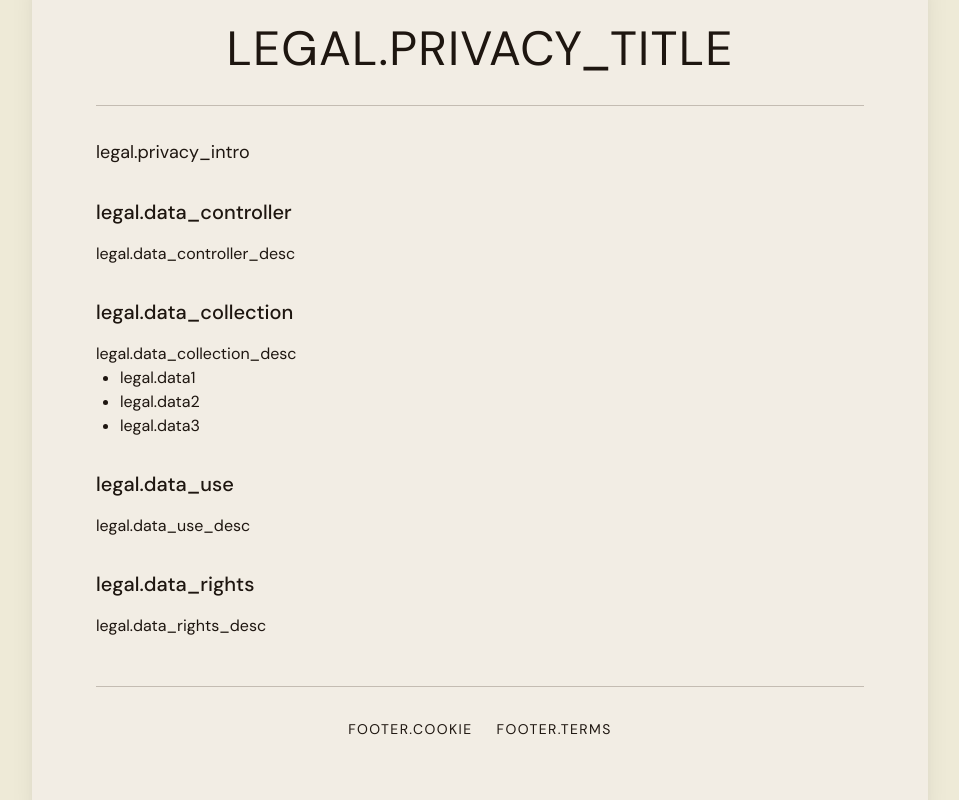
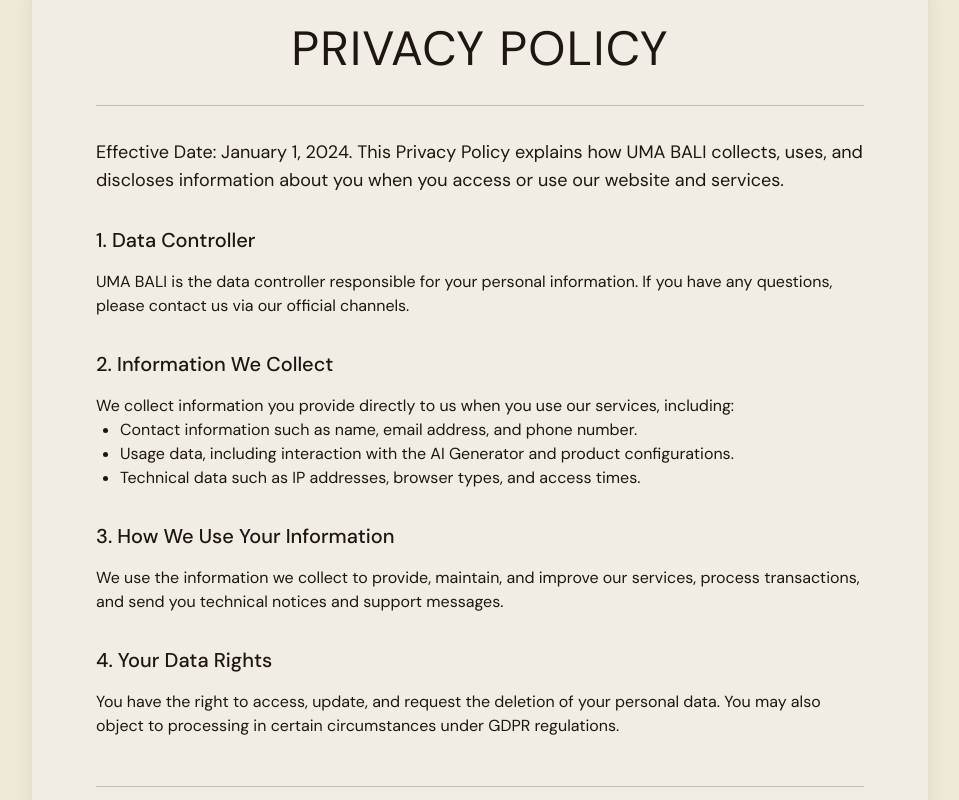
Before and after one commit to cesarenegro/Uma_Bali, a React (Vite) app in the folder frontend/: page /privacy-policy in a window 1280 px wide. Shown: the part 280-1080 px from the top of the page, without its empty margins (160-1119 px from the left). Built offline with nearby package versions, Linux system fonts and the light colour scheme; a web font is replaced by a local one.

Commit message:
Fill legal pages (Privacy, Cookie, Terms) with valid standard boilerplate translations in EN and CS. Fix incorrect footer key usage in legal page links.

```diff
--- a/frontend/src/i18n/locales/cs/common.json
+++ b/frontend/src/i18n/locales/cs/common.json
@@ -144,5 +144,39 @@
     "result_placeholder": "[Zde se objeví vygenerovaný obrázek]",
     "error_loading": "Chyba při načítání scény.",
     "start_over": "Začít znovu"
+  },
+  "legal": {
+    "privacy_title": "Zásady ochrany osobních údajů",
+    "privacy_intro": "Datum účinnosti: 1. ledna 2024. Tyto Zásady ochrany osobních údajů vysvětlují, jak UMA BALI shromažďuje, používá a zveřejňuje informace o vás, když přistupujete nebo využíváte náš web a služby.",
+    "data_controller": "1. Správce údajů",
+    "data_controller_desc": "UMA BALI je správce údajů odpovědný za vaše osobní informace. V případě jakýchkoliv dotazů nás prosím kontaktujte přes naše oficiální kanály.",
+    "data_collection": "2. Informace, které shromažďujeme",
+    "data_collection_desc": "Shromažďujeme informace, které nám přímo poskytujete, když používáte naše služby, včetně:",
+    "data1": "Kontaktní údaje, jako je jméno, e-mailová adresa a telefonní číslo.",
+    "data2": "Údaje o používání, včetně interakce s AI Generátorem a konfigurace produktů.",
+    "data3": "Technické údaje, jako jsou IP adresy, typy prohlížečů a časy přístupu.",
+    "data_use": "3. Jak používáme vaše informace",
+    "data_use_desc": "Shromažďované informace využíváme k poskytování, údržbě a zlepšování našich služeb, zpracování transakcí a k odesílání technických upozornění a zpráv podpory.",
+    "data_rights": "4. Vaše práva k údajům",
+    "data_rights_desc": "Máte právo na přístup k vašim osobním údajům, jejich aktualizaci a požadavek na jejich smazání. Za určitých okolností podle nařízení GDPR můžete také vznést námitku proti jejich zpracování.",
+    "cookie_what": "1. Co jsou soubory cookie",
+    "cookie_what_desc": "Cookies jsou malé textové soubory, které se dočasně ukládají do vašeho zařízení při návštěvě našeho webu. Pomáhají nám rozpoznat váš prohlížeč a pamatovat si vaše předvolby.",
+    "cookie_how": "2. Jak používáme soubory cookie",
+    "cookie_how_desc": "K vylepšení vašeho zážitku z prohlížení využíváme různé typy cookies:",
+    "cookie1": "Nezbytně nutné soubory cookie pro provoz naší platformy.",
+    "cookie2": "Analytické soubory cookie k pochopení toho, jak návštěvníci interagují s naším obsahem.",
+    "cookie3": "Funkční soubory cookie k zapamatování vašich preferencí v AI Generátoru a nastavení jazyka.",
+    "cookie_manage": "3. Správa souborů cookie",
+    "cookie_manage_desc": "Ve vašem prohlížeči můžete nastavit odmítnutí všech souborů cookie nebo upozornění na jejich odesílání. Některé části našich služeb však bez nich nemusí fungovat správně.",
+    "cookie_intro": "Vítejte v našich Zásadách používání souborů cookie. Tato stránka popisuje, jak a proč na naší platformě používáme soubory cookie a podobné technologie.",
+    "terms_intro": "Vítejte na stránkách UMA BALI. Přístupem na náš web plně souhlasíte s těmito Podmínkami použití. Pokud nesouhlasíte, náš web prosím nepoužívejte.",
+    "terms_property": "1. Práva duševního vlastnictví",
+    "terms_property_desc": "Není-li uvedeno jinak, UMA BALI a/nebo její poskytovatelé licencí vlastní práva duševního vlastnictví na veškerý digitální obsah, návrhy produktů, výstupy AI a fyzické modely na tomto webu.",
+    "terms_user_rep": "2. Prohlášení uživatele",
+    "terms_user_rep_desc": "Používáním webu a AI Generátoru prohlašujete, že všechny Vámi poskytnuté informace jsou přesné a že nebudete naši platformu využívat k žádným nezákonným nebo neoprávněným účelům.",
+    "terms_prohibited": "3. Zakázané činnosti",
+    "terms_prohibited_desc": "Nesmíte přistupovat nebo využívat web k jiným účelům, než ke kterým je určen. Scrapeování, reverzní inženýrství AI Generátoru a neoprávněné komerční využívání jsou přísně zakázány.",
+    "terms_law": "4. Rozhodné právo",
+    "terms_law_desc": "Tyto Podmínky se řídí a definují podle mezinárodních obchodních standardů a jakékoliv spory podléhají našim regionálním jurisdikcím."
   }
 }
--- a/frontend/src/i18n/locales/en/common.json
+++ b/frontend/src/i18n/locales/en/common.json
@@ -144,5 +144,39 @@
     "result_placeholder": "[Generated Image will appear here]",
     "error_loading": "Error loading scene.",
     "start_over": "Start Over"
+  },
+  "legal": {
+    "privacy_title": "Privacy Policy",
+    "privacy_intro": "Effective Date: January 1, 2024. This Privacy Policy explains how UMA BALI collects, uses, and discloses information about you when you access or use our website and services.",
+    "data_controller": "1. Data Controller",
+    "data_controller_desc": "UMA BALI is the data controller responsible for your personal information. If you have any questions, please contact us via our official channels.",
+    "data_collection": "2. Information We Collect",
+    "data_collection_desc": "We collect information you provide directly to us when you use our services, including:",
+    "data1": "Contact information such as name, email address, and phone number.",
+    "data2": "Usage data, including interaction with the AI Generator and product configurations.",
+    "data3": "Technical data such as IP addresses, browser types, and access times.",
+    "data_use": "3. How We Use Your Information",
+    "data_use_desc": "We use the information we collect to provide, maintain, and improve our services, process transactions, and send you technical notices and support messages.",
+    "data_rights": "4. Your Data Rights",
+    "data_rights_desc": "You have the right to access, update, and request the deletion of your personal data. You may also object to processing in certain circumstances under GDPR regulations.",
+    "cookie_what": "1. What Are Cookies",
+    "cookie_what_desc": "Cookies are small text files that are temporarily stored on your device when you visit our website. They help us recognize your browser and remember your preferences.",
+    "cookie_how": "2. How We Use Cookies",
+    "cookie_how_desc": "We use different types of cookies to improve your browsing experience:",
+    "cookie1": "Strictly necessary cookies for the operation of our platform.",
+    "cookie2": "Analytical cookies to understand how visitors interact with our content.",
+    "cookie3": "Functional cookies to remember your AI Generator preferences and language settings.",
+    "cookie_manage": "3. Managing Cookies",
+    "cookie_manage_desc": "You can instruct your browser to refuse all cookies or to indicate when a cookie is being sent. However, some portions of our services may not function properly without them.",
+    "cookie_intro": "Welcome to our Cookie Policy. This page outlines how and why we use cookies and similar tracking technologies on our platform.",
+    "terms_intro": "Welcome to UMA BALI. By accessing our website, you agree to these Terms of Use in full. If you disagree, please do not use our website.",
+    "terms_property": "1. Intellectual Property Rights",
+    "terms_property_desc": "Unless otherwise stated, UMA BALI and/or its licensors own the intellectual property rights for all digital content, product designs, AI outputs, and physical models on this site.",
+    "terms_user_rep": "2. User Representations",
+    "terms_user_rep_desc": "By using the site and the AI Generator, you represent that all information you submit is accurate and you will not use our platform for any illegal or unauthorized purpose.",
+    "terms_prohibited": "3. Prohibited Activities",
+    "terms_prohibited_desc": "You may not access or use the site for any purpose other than that for which we make it available. Scraping, reverse engineering the AI Generator, and unauthorized commercial exploitation are strictly prohibited.",
+    "terms_law": "4. Governing Law",
+    "terms_law_desc": "These Terms shall be governed by and defined following international business standards and any disputes shall be subject to our regional jurisdictions."
   }
 }
--- a/frontend/src/pages/CookiePolicyPage.tsx
+++ b/frontend/src/pages/CookiePolicyPage.tsx
@@ -13,7 +13,7 @@
           animate={{ opacity: 1, y: 0 }}
           className="text-3xl md:text-5xl font-light tracking-wide mb-8 uppercase text-center border-b border-charcoal/10 pb-8"
         >
-          {t('footer.cookie')}
+          {t('common.cookie_policy')}
         </motion.h1>
 
         <div className="prose prose-stone max-w-none text-charcoal/80 mt-8">
@@ -37,8 +37,8 @@
         </div>
 
         <div className="mt-12 pt-8 border-t border-charcoal/10 flex justify-center gap-6">
-          <Link to="/privacy-policy" className="text-sm tracking-widest uppercase hover:text-sage transition-colors">{t('footer.privacy')}</Link>
-          <Link to="/terms-of-use" className="text-sm tracking-widest uppercase hover:text-sage transition-colors">{t('footer.terms')}</Link>
+          <Link to="/privacy-policy" className="text-sm tracking-widest uppercase hover:text-sage transition-colors">{t('common.privacy_policy')}</Link>
+          <Link to="/terms-of-use" className="text-sm tracking-widest uppercase hover:text-sage transition-colors">{t('common.terms_of_use')}</Link>
         </div>
       </div>
     </div>
--- a/frontend/src/pages/PrivacyPolicyPage.tsx
+++ b/frontend/src/pages/PrivacyPolicyPage.tsx
@@ -41,8 +41,8 @@
         </div>
 
         <div className="mt-12 pt-8 border-t border-charcoal/10 flex justify-center gap-6">
-          <Link to="/cookie-policy" className="text-sm tracking-widest uppercase hover:text-sage transition-colors">{t('footer.cookie')}</Link>
-          <Link to="/terms-of-use" className="text-sm tracking-widest uppercase hover:text-sage transition-colors">{t('footer.terms')}</Link>
+          <Link to="/cookie-policy" className="text-sm tracking-widest uppercase hover:text-sage transition-colors">{t('common.cookie_policy')}</Link>
+          <Link to="/terms-of-use" className="text-sm tracking-widest uppercase hover:text-sage transition-colors">{t('common.terms_of_use')}</Link>
         </div>
       </div>
     </div>
--- a/frontend/src/pages/TermsOfUsePage.tsx
+++ b/frontend/src/pages/TermsOfUsePage.tsx
@@ -13,7 +13,7 @@
           animate={{ opacity: 1, y: 0 }}
           className="text-3xl md:text-5xl font-light tracking-wide mb-8 uppercase text-center border-b border-charcoal/10 pb-8"
         >
-          {t('footer.terms')}
+          {t('common.terms_of_use')}
         </motion.h1>
 
         <div className="prose prose-stone max-w-none text-charcoal/80 mt-8">
@@ -35,8 +35,8 @@
         </div>
 
         <div className="mt-12 pt-8 border-t border-charcoal/10 flex justify-center gap-6">
-          <Link to="/privacy-policy" className="text-sm tracking-widest uppercase hover:text-sage transition-colors">{t('footer.privacy')}</Link>
-          <Link to="/cookie-policy" className="text-sm tracking-widest uppercase hover:text-sage transition-colors">{t('footer.cookie')}</Link>
+          <Link to="/privacy-policy" className="text-sm tracking-widest uppercase hover:text-sage transition-colors">{t('common.privacy_policy')}</Link>
+          <Link to="/cookie-policy" className="text-sm tracking-widest uppercase hover:text-sage transition-colors">{t('common.cookie_policy')}</Link>
         </div>
       </div>
     </div>
```
